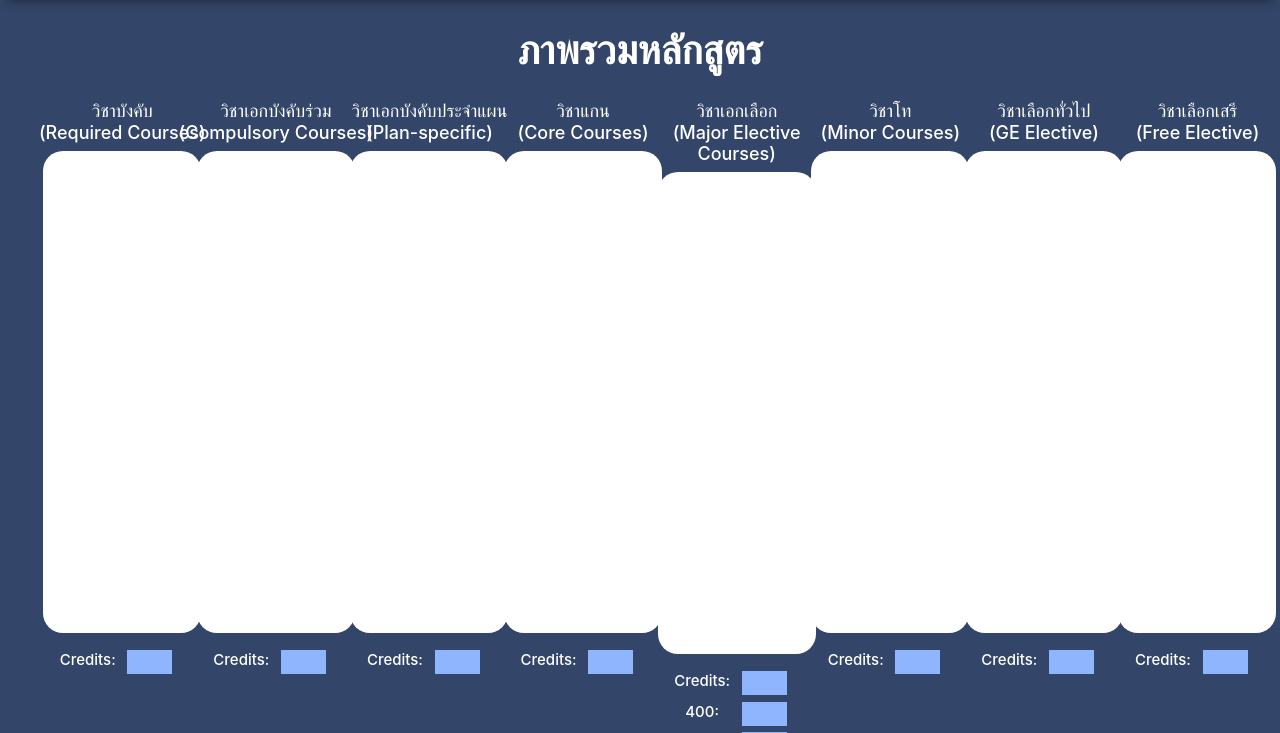
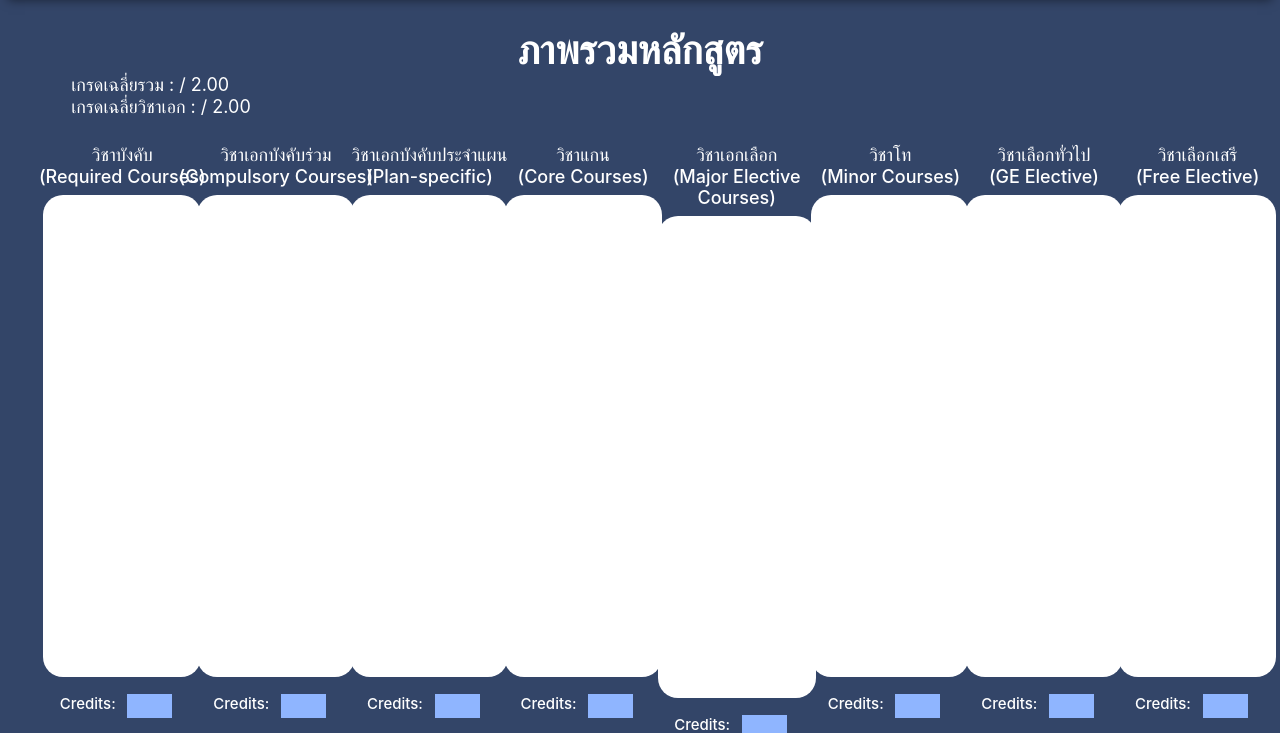
Before and after one commit to Jeanne-KK/se_work, a Flask app: page /subject_credit in a window 1280 px wide. Shown: the part 59-792 px from the top of the page. Run offline with Flask 3, Linux system fonts and the light colour scheme; the visitor is signed in with stand-in values (Sample User, id 1).

Commit message:
total_grade major_grade

```diff
--- a/web/app/static/css/subject_cd.css
+++ b/web/app/static/css/subject_cd.css
@@ -86,7 +86,14 @@ nav {
     text-align: center;
     margin-top: 2%;
 }
+.gpa{
 
+    margin-left: 5%;
+    font-size: 18px;
+    color: white;
+    line-height: normal;
+    font-family: "Inter", Helvetica;
+}
 .required {
     position: absolute;
     width: 203px;
--- a/web/app/templates/overview.html
+++ b/web/app/templates/overview.html
@@ -393,8 +393,10 @@
             console.log(typeof(a));
             console.log("11111111111");
             var container = document.getElementById("GPAA");
-            var html = a.toFixed(2);
-            container.innerHTML = `Cumulative GPA : ${a.toFixed(2)}`;;
+            var html = a.toFixed(3);
+            var gpaa = a.toFixed(3);
+            var tgpa = Math.round(gpaa * 100) / 100;
+            container.innerHTML = `Cumulative GPA : ${tgpa}`;
 
         }
         $(document).ready(function () {
--- a/web/app/templates/sj_credit.html
+++ b/web/app/templates/sj_credit.html
@@ -24,7 +24,9 @@
         </ul>
     </nav>
     <div class="topic">ภาพรวมหลักสูตร</div>
-    <div i class="required">วิชาบังคับ<br />(Required Courses)
+    <div id="gpatotal" class="gpa">เกรดเฉลี่ยรวม    : <span id="totalgpa"></span><span> / 2.00</span></div>
+    <div id="gpamajortotal" class="gpa">เกรดเฉลี่ยวิชาเอก : <span id="majorgpa"></span><span> / 2.00</span></div>
+    <div class="required">วิชาบังคับ<br />(Required Courses)
         <div id="reqbox" class="rec1"></div>
         <div class="cr">Credits:
             <div id="1" class="crbox"><span id="bfreq"></span><span id="req"></span></div>
@@ -84,7 +86,14 @@
 
     <script>
 
+
         function showdata(data){
+            var gpatop = 0;
+            var gpadown = 0;
+
+            var majorgpatop = 0;
+            var majorgpadown = 0;
+
             var credit1 = 0;
             var credit2 = 0;
             var credit3 = 0;
@@ -126,6 +135,8 @@
 
             data.sort((a, b) => b.subject_id - a.subject_id)
             for(var i = 0; i < data.length; i++){
+                gpatop += data[i]["grade"] * data[i]["credit"];
+                gpadown += data[i]["credit"];
                 var html = '';
                 if(testt(data[i]["subject_id"])[0].slice(0, 31) == "หมวด วิชาศึกษาทั่วไป วิชาบังคับ"){
                     html += `<div class="sjname">${data[i]["subject_id"]}</div>`;
@@ -142,6 +153,8 @@
                     html += `<div class="sjname">${data[i]["subject_id"]}</div>`;
                     container2.innerHTML += html;
                     credit2 += data[i]["credit"];
+                    majorgpatop += data[i]["grade"] * data[i]["credit"];
+                    majorgpadown += data[i]["credit"];
                 }
                 else if(testt(data[i]["subject_id"])[0].slice(0, 32) == "หมวด วิชาศึกษาทั่วไป GE_Elective"){
                     html += `<div class="sjname">${data[i]["subject_id"]}</div>`;
@@ -152,15 +165,22 @@
                     html += `<div class="sjname">${data[i]["subject_id"]}</div>`;
                     container3.innerHTML += html;
                     credit3 += data[i]["credit"];
+                    majorgpatop += data[i]["grade"] * data[i]["credit"];
+                    majorgpadown += data[i]["credit"];
                 }
                 else if(testt(data[i]["subject_id"])[0].slice(0, 35) == "หมวด วิชาเฉพาะ วิชาเอก วิชาเอกเลือก"){
+                    majorgpatop += data[i]["grade"] * data[i]["credit"];
+                    majorgpadown += data[i]["credit"];
                     if(data[i]["subject_id"][3] == '7'){
                         html += `<div class="sjname">${data[i]["subject_id"]}</div>`;
                         container5.innerHTML += html;
                         credit700 += data[i]["credit"];
                         credit5 += data[i]["credit"];
+
                     }else{
+
                         if(data[i]["subject_id"][3] == '4'){
+
 
                             if(cre_400 - credit400 > 0 || cre_5 - credit5 > 0 ){
                                 html += `<div class="sjname">${data[i]["subject_id"]}</div>`;
@@ -187,8 +207,6 @@
 
                     }
                 }
-
-
                 else{
                     html += `<div class="sjname">${data[i]["subject_id"]}</div>`;
                     container8.innerHTML += html;
@@ -296,6 +314,24 @@
             }
             if(a7002 - a7001 > 0){
                 var tt = document.getElementById("5.2").style.backgroundColor = "red";
+            }
+
+
+
+            var ttgpa = (gpatop/gpadown).toFixed(3);
+            var ttg = Math.round(ttgpa * 100) / 100;
+            var setgpa = document.getElementById("totalgpa").innerHTML = ttg;
+            var mmgpa = (majorgpatop/majorgpadown).toFixed(3);
+            var mmg = Math.round(mmgpa * 100) / 100;
+            var setmajorgpa = document.getElementById("majorgpa").innerHTML = mmg;
+
+
+
+            if(ttg < 2.00){
+                var tt = document.getElementById("gpatotal").style.color = "red";
+            }
+            if(mmg < 2.00){
+                var tt = document.getElementById("gpamajortotal").style.color = "red";
             }
         }
 
```
